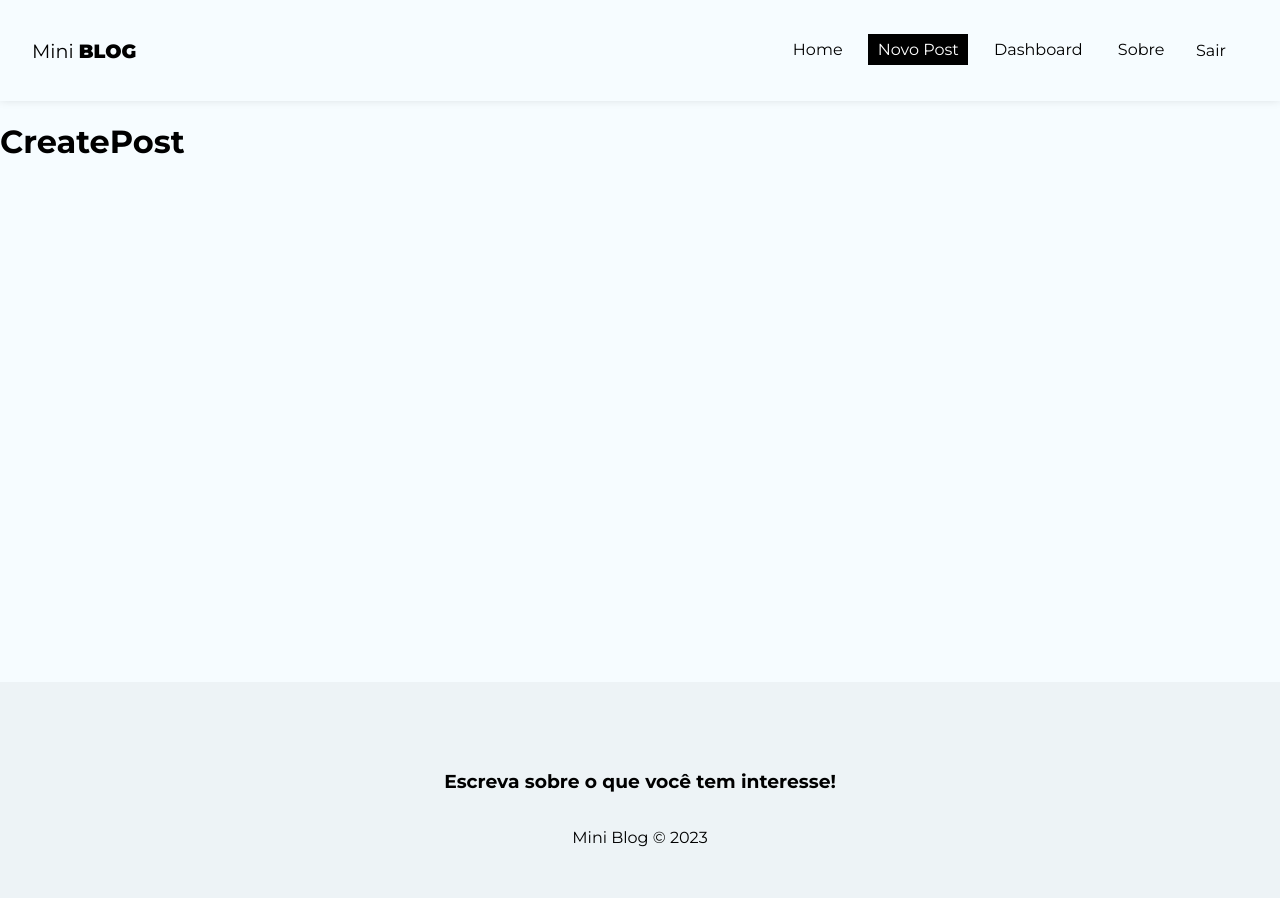
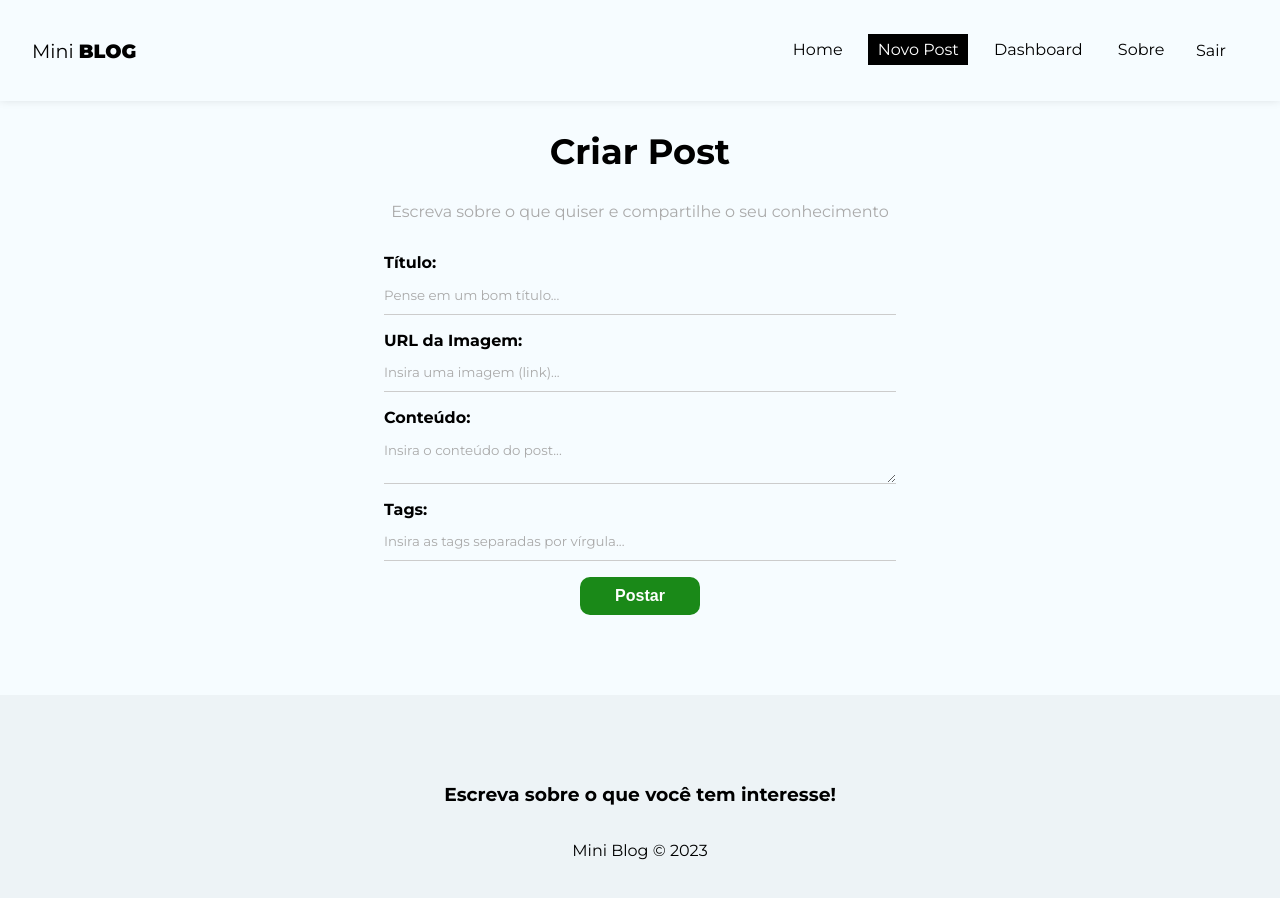
Before and after one commit to Matheuz233/Projetos-Cursos, a React (Vite) app in the folder React do Zero a Maestria/MiniBlog/: page /posts/create in a window 1280 px wide. Shown: the top 898 px of the page. Built offline with nearby package versions, Linux system fonts and the light colour scheme; no server answers; sample sign-in values are in the browser's storage.

Commit message:
feat: ✨ Post Form Page / Post Function

```diff
--- a/React do Zero a Maestria/MiniBlog/src/pages/CreatePost/CreatePost.jsx
+++ b/React do Zero a Maestria/MiniBlog/src/pages/CreatePost/CreatePost.jsx
@@ -1,9 +1,72 @@
 import styles from "./CreatePost.module.css";
 
+import { useState } from "react";
+import { useNavigate } from "react-router-dom";
+import { useAuthValue } from "../../context/AuthContext";
+
 const CreatePost = () => {
+  const [title, setTitle] = useState("");
+  const [image, setImage] = useState("");
+  const [body, setBody] = useState("");
+  const [tags, setTags] = useState([]);
+  const [formError, setFormError] = useState("");
+
+  const handleSubmit = (e) => {
+    e.preventDefault();
+  };
+
   return (
-    <div>
-      <h1>CreatePost</h1>
+    <div className={styles.create_post}>
+      <h2>Criar Post</h2>
+      <p>Escreva sobre o que quiser e compartilhe o seu conhecimento</p>
+      <form onSubmit={handleSubmit}>
+        <label>
+          <span>Título:</span>
+          <input
+            type="text"
+            name="title"
+            required
+            placeholder="Pense em um bom título..."
+            onChange={(e) => setTitle(e.target.value)}
+            value={title}
+          />
+        </label>
+        <label>
+          <span>URL da Imagem:</span>
+          <input
+            type="text"
+            name="image"
+            required
+            placeholder="Insira uma imagem (link)..."
+            onChange={(e) => setImage(e.target.value)}
+            value={image}
+          />
+        </label>
+        <label>
+          <span>Conteúdo:</span>
+          <textarea
+            name="body"
+            required
+            placeholder="Insira o conteúdo do post..."
+            onChange={(e) => setBody(e.target.value)}
+            value={body}
+          ></textarea>
+        </label>
+        <label>
+          <span>Tags:</span>
+          <input
+            type="text"
+            name="tags"
+            required
+            placeholder="Insira as tags separadas por vírgula..."
+            onChange={(e) => setTags(e.target.value)}
+            value={tags}
+          />
+        </label>
+        <button className="btn">Postar</button>
+        {/* {!loading && <button className="btn">Postar</button>} */}
+        {/* {loading && <button className="btn" disabled>Aguarde...</button>} */}
+      </form>
     </div>
   );
 };
--- a/React do Zero a Maestria/MiniBlog/src/pages/CreatePost/CreatePost.module.css
+++ b/React do Zero a Maestria/MiniBlog/src/pages/CreatePost/CreatePost.module.css
@@ -0,0 +1,12 @@
+.create_post {
+    text-align: center;
+}
+
+.create_post h2{
+    font-size: 2.2em;
+}
+
+.create_post p{
+    color: #aaa;
+    margin-bottom: 2em;
+}
```
Also changed, not shown: React do Zero a Maestria/MiniBlog/hooks/useInsertDocument.jsx (added, +65 -0 lines).
